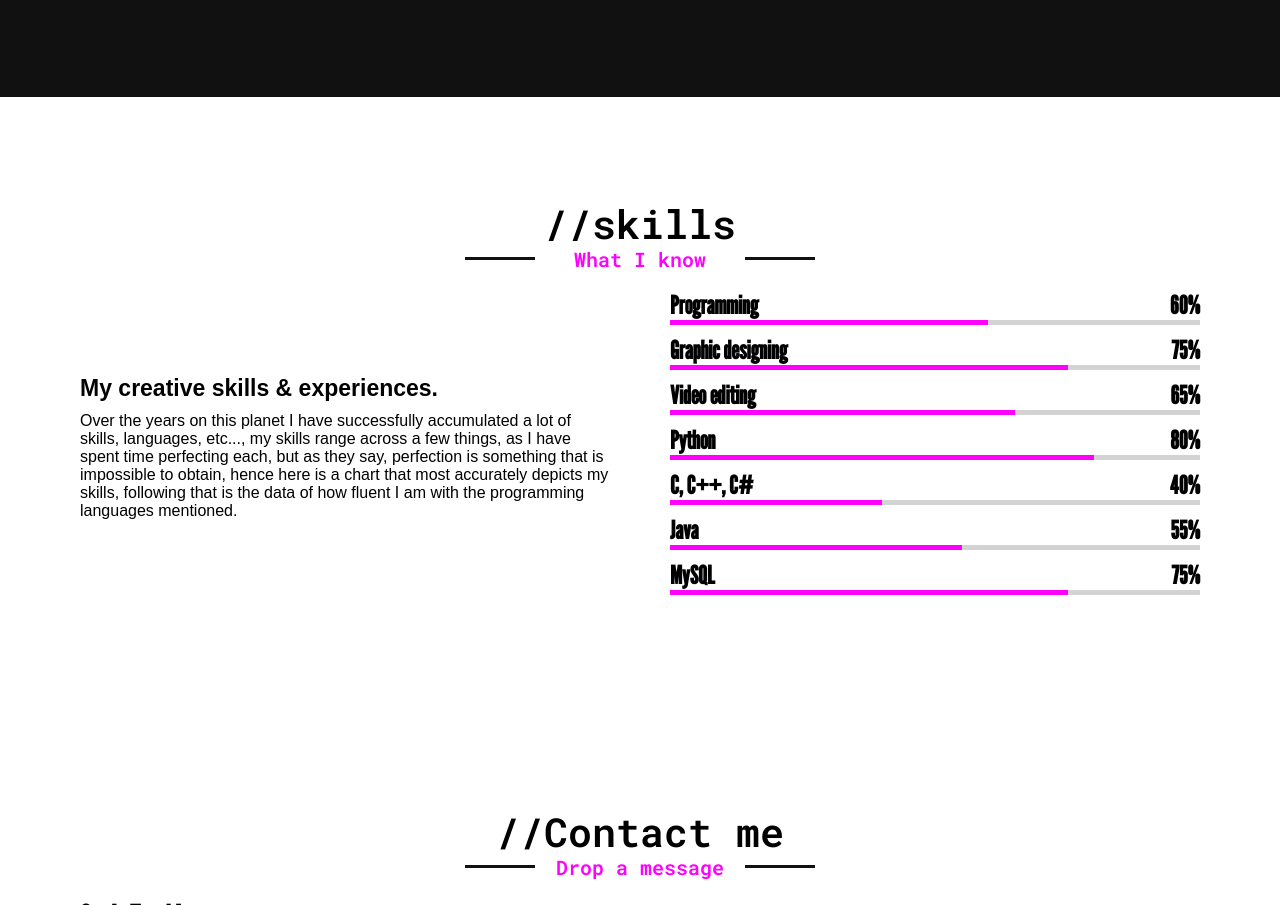
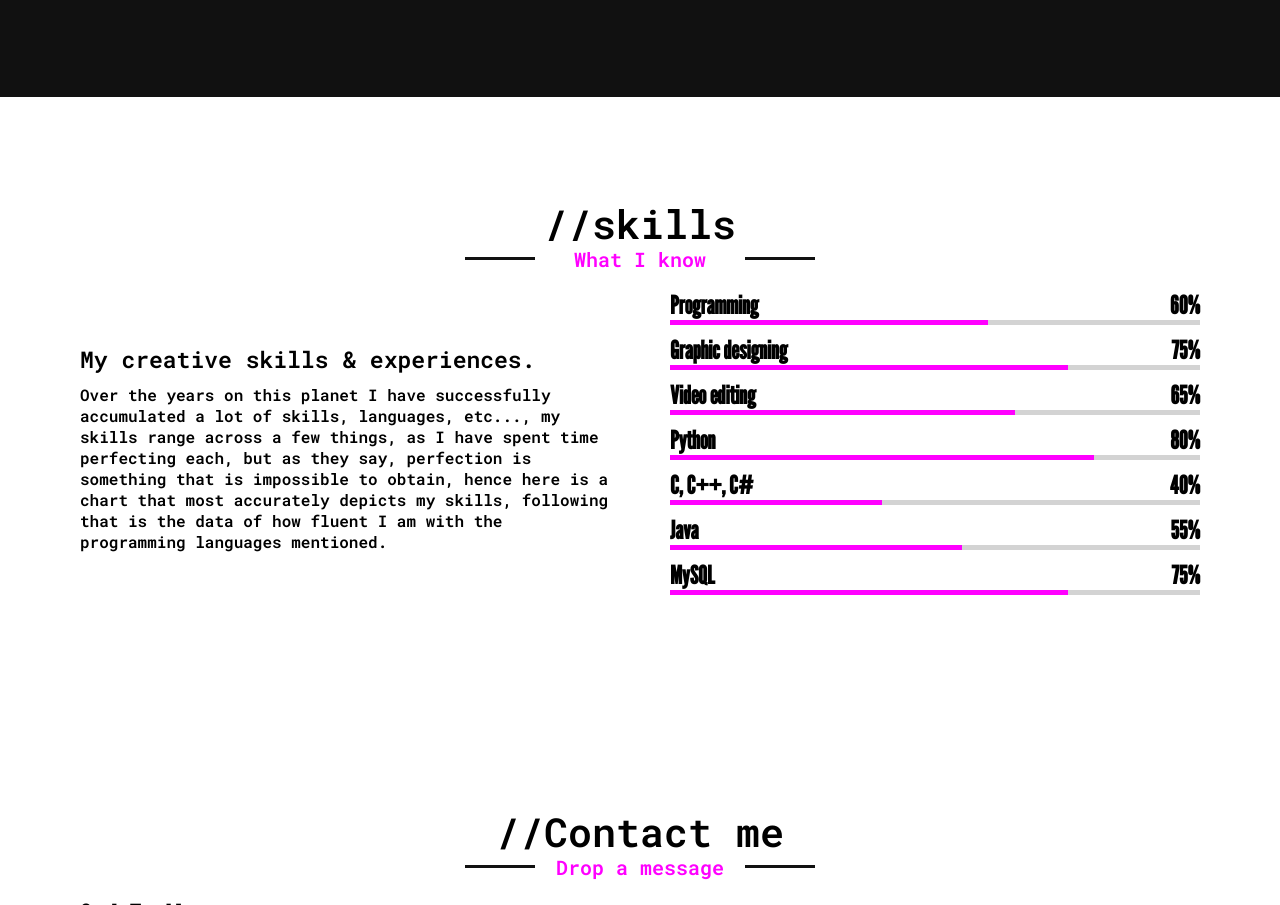
Before and after one commit to captainion2119/portfolio-site, a plain HTML site: page index.html in a window 1280 px wide. Shown: the part 1836-2741 px from the top of the page. Drawn offline with nearby package versions, Linux system fonts and the light colour scheme.

Commit message:
Font problem solved.

```diff
--- a/style.css
+++ b/style.css
@@ -237,7 +237,7 @@ section{
 
 /*harem section*/
 .harem{
-    font-family: "Robota Mono", sans-serif;
+    font-family: "Roboto Mono", sans-serif;
 }
 .harem .title{
     position: relative;
```
